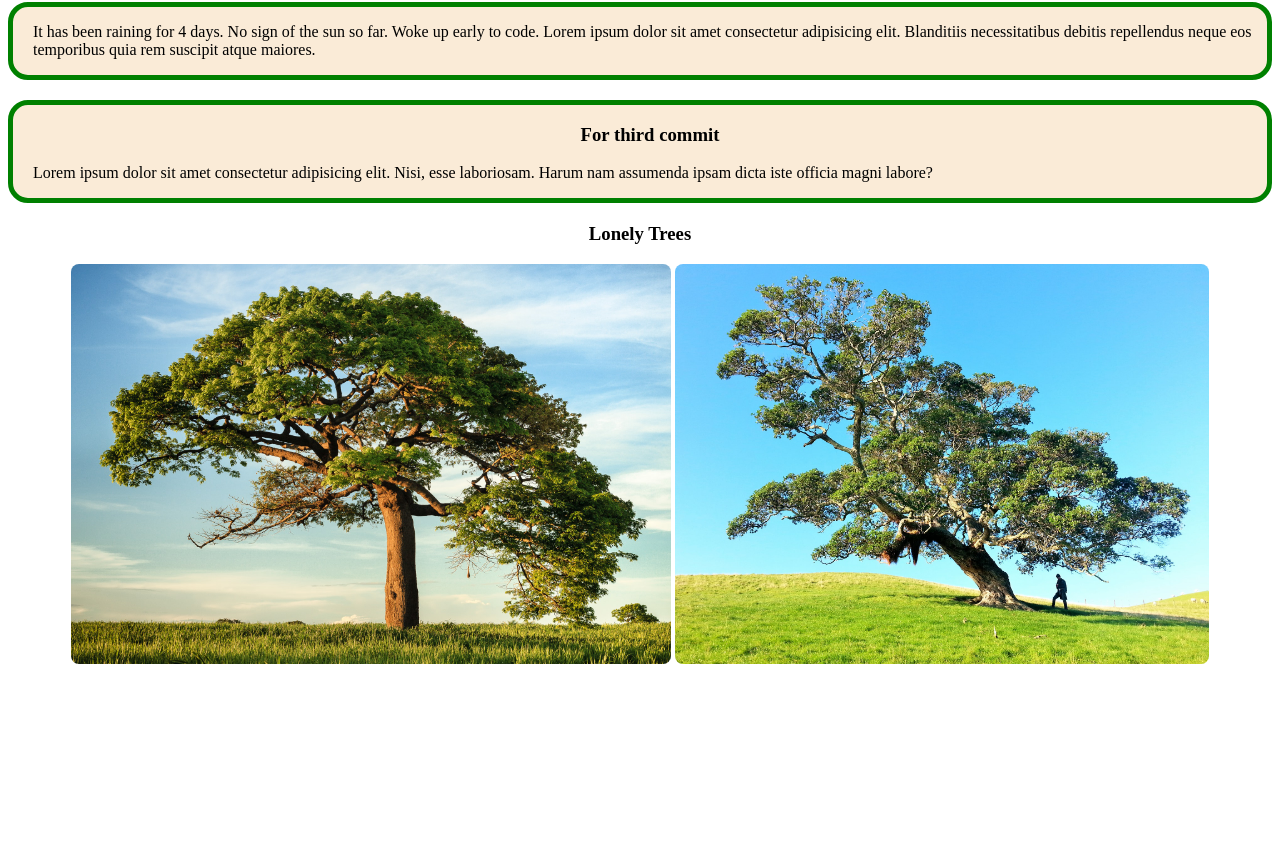
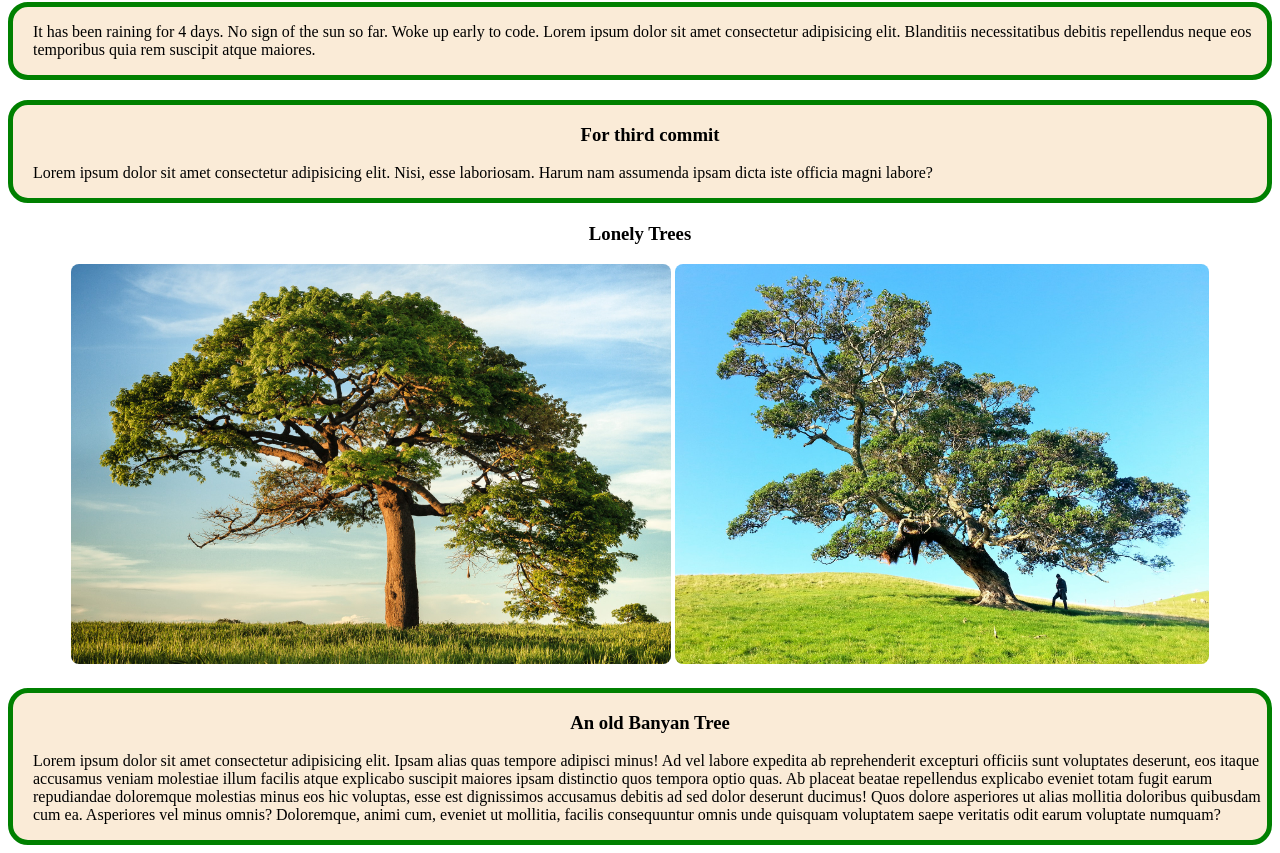
Before and after one commit to rezbd/basic-static-example-webpage, a plain HTML site: page index.html in a window 1280 px wide. Shown: the part 78-931 px from the top of the page. Before the commit the page ends 800 px from the top, so only its background shows below. Drawn offline with Linux system fonts and the light colour scheme.

Commit message:
old banyan tree blog added

```diff
--- a/index.html
+++ b/index.html
@@ -17,11 +17,16 @@
     <div class="blog">
         <h3>For third commit</h3>
         <p>Lorem ipsum dolor sit amet consectetur adipisicing elit. Nisi, esse laboriosam. Harum nam assumenda ipsam dicta iste officia magni labore?</p>
+
     </div>
     <div class="images">
         <h3>Lonely Trees</h3>
         <img src="img/tree1.jpg" alt="a tree">
         <img src="img/tree2.jpg" alt="a tree with a man">
     </div>
+    <div class="blog">
+        <h3>An old Banyan Tree</h3>
+        <p>Lorem ipsum dolor sit amet consectetur adipisicing elit. Ipsam alias quas tempore adipisci minus! Ad vel labore expedita ab reprehenderit excepturi officiis sunt voluptates deserunt, eos itaque accusamus veniam molestiae illum facilis atque explicabo suscipit maiores ipsam distinctio quos tempora optio quas. Ab placeat beatae repellendus explicabo eveniet totam fugit earum repudiandae doloremque molestias minus eos hic voluptas, esse est dignissimos accusamus debitis ad sed dolor deserunt ducimus! Quos dolore asperiores ut alias mollitia doloribus quibusdam cum ea. Asperiores vel minus omnis? Doloremque, animi cum, eveniet ut mollitia, facilis consequuntur omnis unde quisquam voluptatem saepe veritatis odit earum voluptate numquam?</p>
+    </div>
 </body>
 </html>
```
